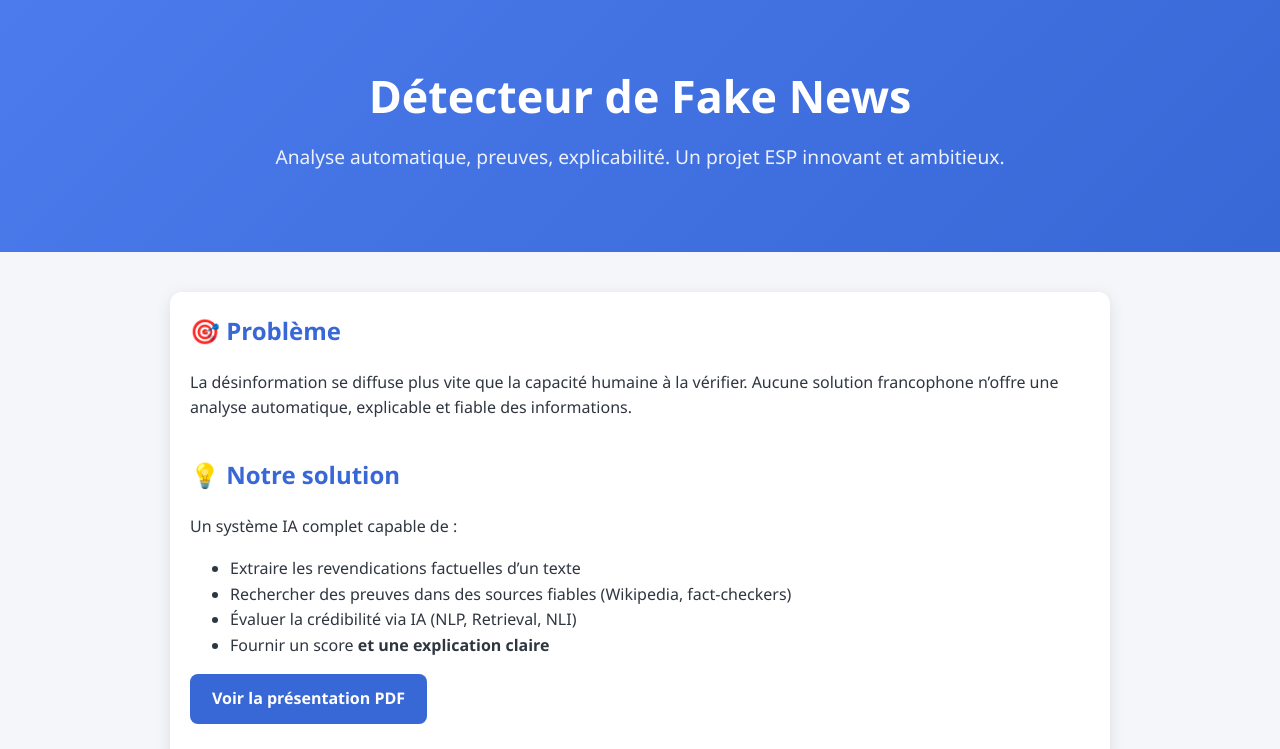
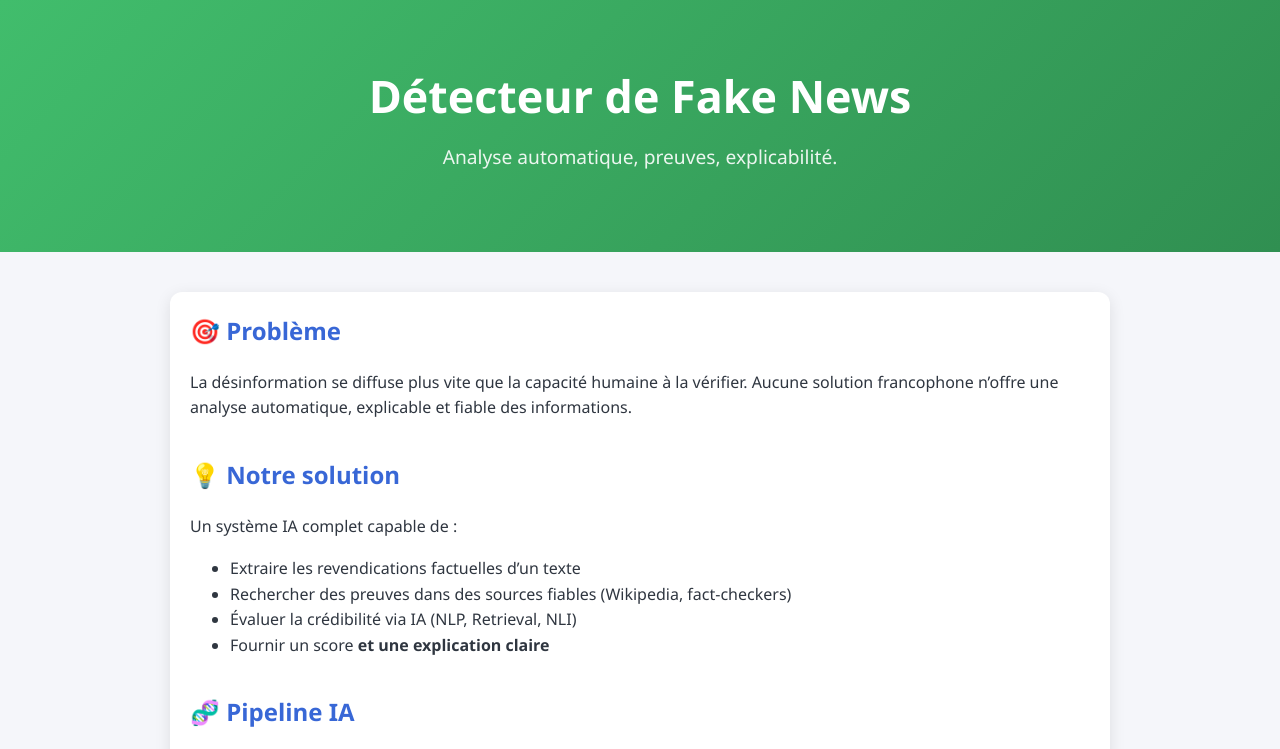
Before and after one commit to Marie-AnneR/fakeNewsDetector, a plain HTML site: page docs/index.html in a window 1280 px wide. Shown: the top 749 px of the page. Drawn offline with Linux system fonts and the light colour scheme.

Commit message:
fix wording index.html

```diff
--- a/docs/index.html
+++ b/docs/index.html
@@ -14,7 +14,7 @@
       line-height: 1.6;
     }
     header {
-      background: linear-gradient(135deg, #4b7bec, #3867d6);
+      background: linear-gradient(135deg, #41bd6c, #308f51);
       color: white;
       padding: 60px 20px;
       text-align: center;
@@ -55,7 +55,7 @@
     }
     .button {
       display: inline-block;
-      background: #3867d6;
+      background: #308f51;
       color: white;
       padding: 12px 22px;
       border-radius: 8px;
@@ -64,7 +64,7 @@
       transition: 0.2s;
     }
     .button:hover {
-      background: #2958b8;
+      background: #308f51;
     }
     footer {
       text-align: center;
@@ -77,7 +77,7 @@
 <body>
   <header>
     <h1>Détecteur de Fake News</h1>
-    <p>Analyse automatique, preuves, explicabilité. Un projet ESP innovant et ambitieux.</p>
+    <p>Analyse automatique, preuves, explicabilité.</p>
   </header>
 
   <div class="container">
@@ -96,7 +96,6 @@
         <li>Évaluer la crédibilité via IA (NLP, Retrieval, NLI)</li>
         <li>Fournir un score <strong>et une explication claire</strong></li>
       </ul>
-      <a class="button" href="#">Voir la présentation PDF</a>
     </div>
 
     <div class="section">
```
